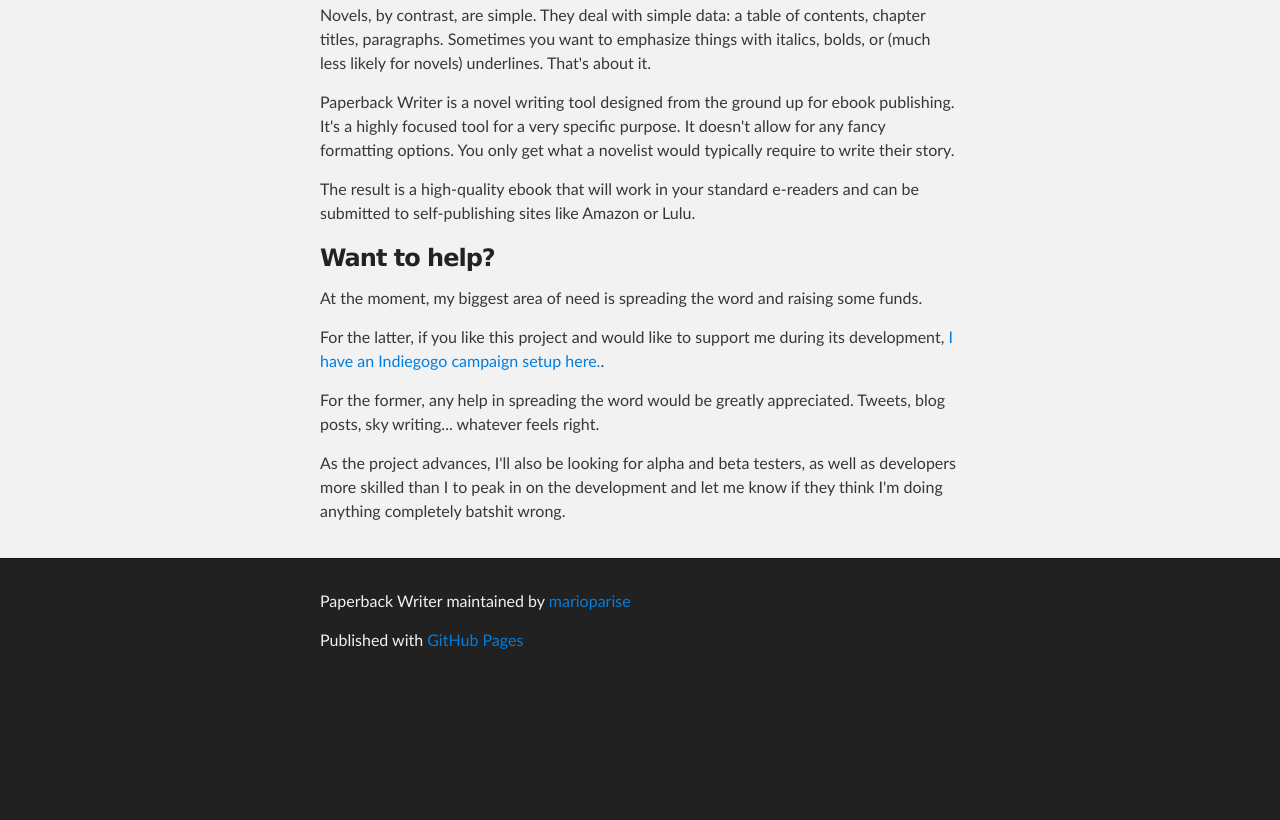
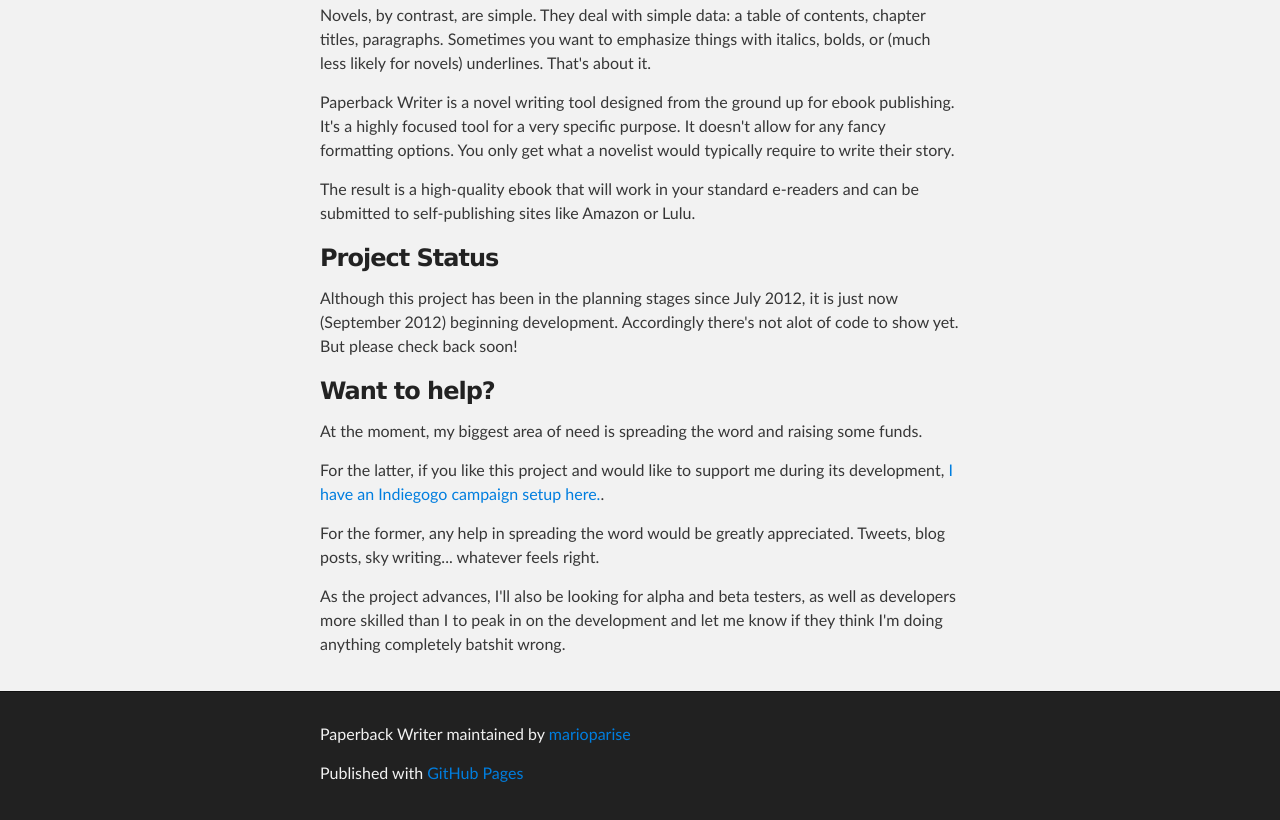
Before and after one commit to marioparise/Paperback-Writer, a plain HTML site: page index.html in a window 1280 px wide. Shown: the part 669-1489 px from the top of the page. Before the commit the page ends 1356 px from the top, so only its background shows below. Drawn offline with Linux system fonts and the light colour scheme.

Commit message:
Update index.html

```diff
--- a/index.html
+++ b/index.html
@@ -43,6 +43,10 @@
 
 <p>The result is a high-quality ebook that will work in your standard e-readers and can be submitted to self-publishing sites like Amazon or Lulu.</p>
 
+<h3>Project Status</h3>
+
+<p>Although this project has been in the planning stages since July 2012, it is just now (September 2012) beginning development. Accordingly there's not alot of code to show yet. But please check back soon!</p>
+
 <h3>Want to help?</h3>
 
 <p>At the moment, my biggest area of need is spreading the word and raising some funds.</p>
```
